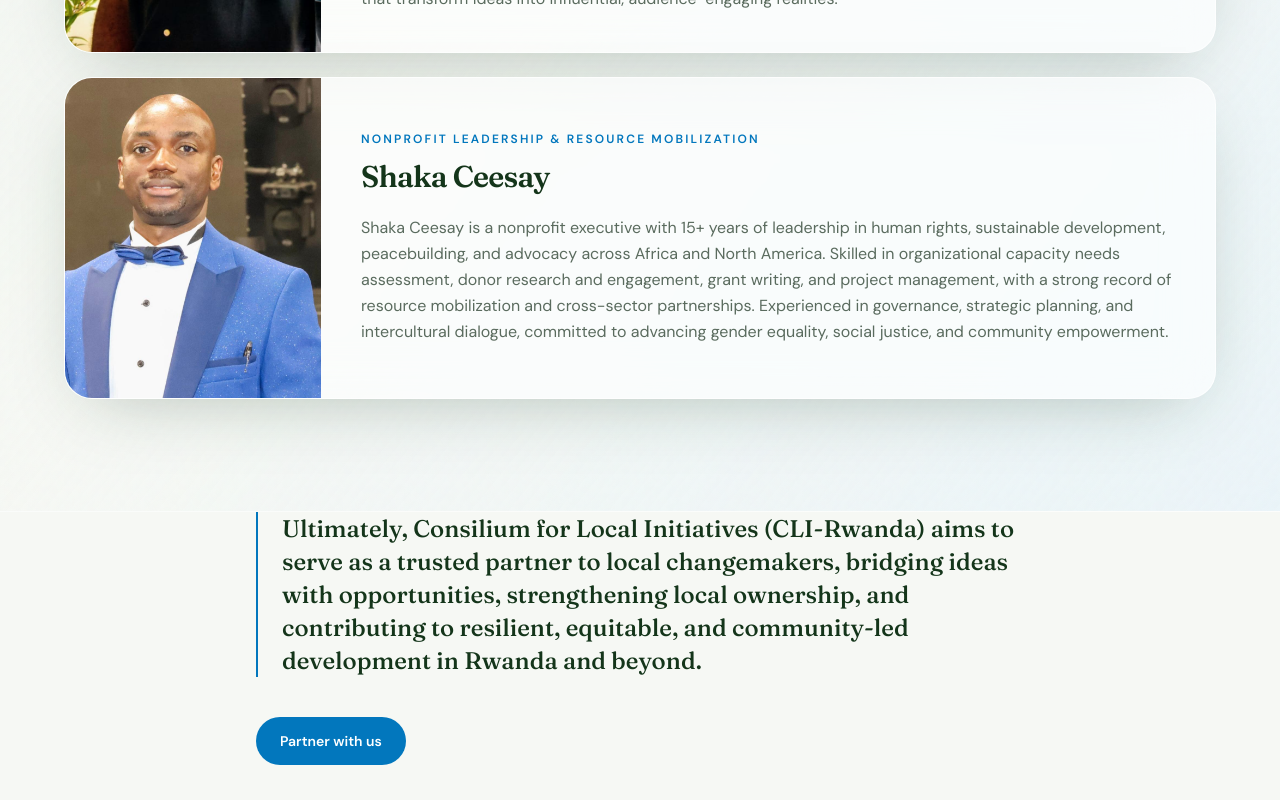
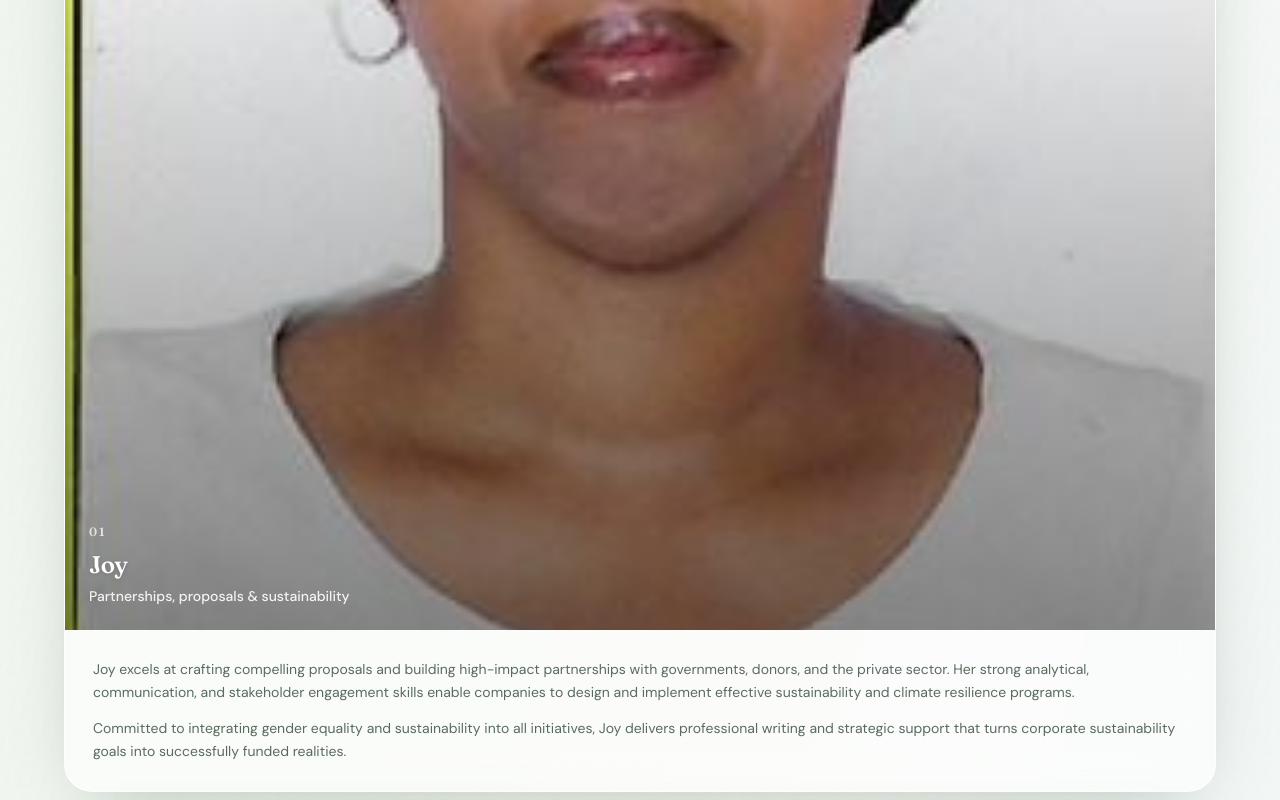
Before and after one commit to hirwacedric123/cli-rwanda, a Next.js app: page /about in a window 1280 px wide. Shown: the part 3480-4280 px from the top of the page. Built offline with nearby package versions, Linux system fonts and the light colour scheme.

Commit message:
Redesign TeamMember as a portrait card.
Overlay name and role on the photo and show the bio below for a clearer card layout.

```diff
--- a/components/TeamMember.tsx
+++ b/components/TeamMember.tsx
@@ -6,33 +6,40 @@
   image: string;
   imageAlt: string;
   bio: readonly string[];
+  index?: number;
 };
 
-export function TeamMember({ name, role, image, imageAlt, bio }: TeamMemberProps) {
+export function TeamMember({ name, role, image, imageAlt, bio, index = 0 }: TeamMemberProps) {
   return (
-    <article className="glass-panel overflow-hidden rounded-[1.75rem] transition-all duration-300 hover:-translate-y-0.5 hover:border-accent/35">
-      <div className="grid gap-0 md:grid-cols-[minmax(12rem,16rem)_1fr]">
-        <div className="relative aspect-[4/5] bg-primary-soft md:aspect-auto md:min-h-[20rem]">
+    <article className="glass-panel group flex h-full flex-col overflow-hidden rounded-[1.75rem] transition-all duration-300 hover:-translate-y-1 hover:border-accent/40 hover:shadow-md">
+      <div className="relative aspect-[5/6] shrink-0 overflow-hidden bg-primary-soft">
         <Image
           src={image}
           alt={imageAlt}
           fill
-            sizes="(max-width: 768px) 100vw, 16rem"
-            className="object-cover object-top"
+          sizes="(max-width: 640px) 100vw, (max-width: 1024px) 50vw, 33vw"
+          className="object-cover object-[center_18%] transition-transform duration-500 ease-out group-hover:scale-[1.04]"
         />
-        </div>
-        <div className="flex flex-col justify-center p-7 sm:p-8 md:p-10">
-          <p className="text-xs font-semibold uppercase tracking-[0.18em] text-accent">{role}</p>
-          <h3 className="mt-3 font-display text-2xl font-semibold tracking-tight text-foreground md:text-3xl">
+        <div
+          className="pointer-events-none absolute inset-0 bg-gradient-to-t from-black/45 via-black/5 to-transparent"
+          aria-hidden
+        />
+        <div className="absolute inset-x-0 bottom-0 p-5 text-white sm:p-6">
+          <span className="font-display text-xs font-semibold tracking-[0.16em] text-white/75">
+            {String(index + 1).padStart(2, "0")}
+          </span>
+          <h3 className="mt-1.5 font-display text-2xl font-semibold tracking-tight drop-shadow-sm">
             {name}
           </h3>
-          <div className="mt-5 space-y-4 text-sm leading-relaxed text-muted md:text-base">
+          <p className="mt-1.5 text-sm font-medium leading-snug text-white/90">{role}</p>
+        </div>
+      </div>
+
+      <div className="flex flex-1 flex-col gap-3.5 p-6 text-sm leading-relaxed text-muted sm:p-7">
         {bio.map((paragraph) => (
           <p key={paragraph.slice(0, 48)}>{paragraph}</p>
         ))}
       </div>
-        </div>
-      </div>
     </article>
   );
 }
```
Lines whose indentation alone changed are shown as unchanged.
